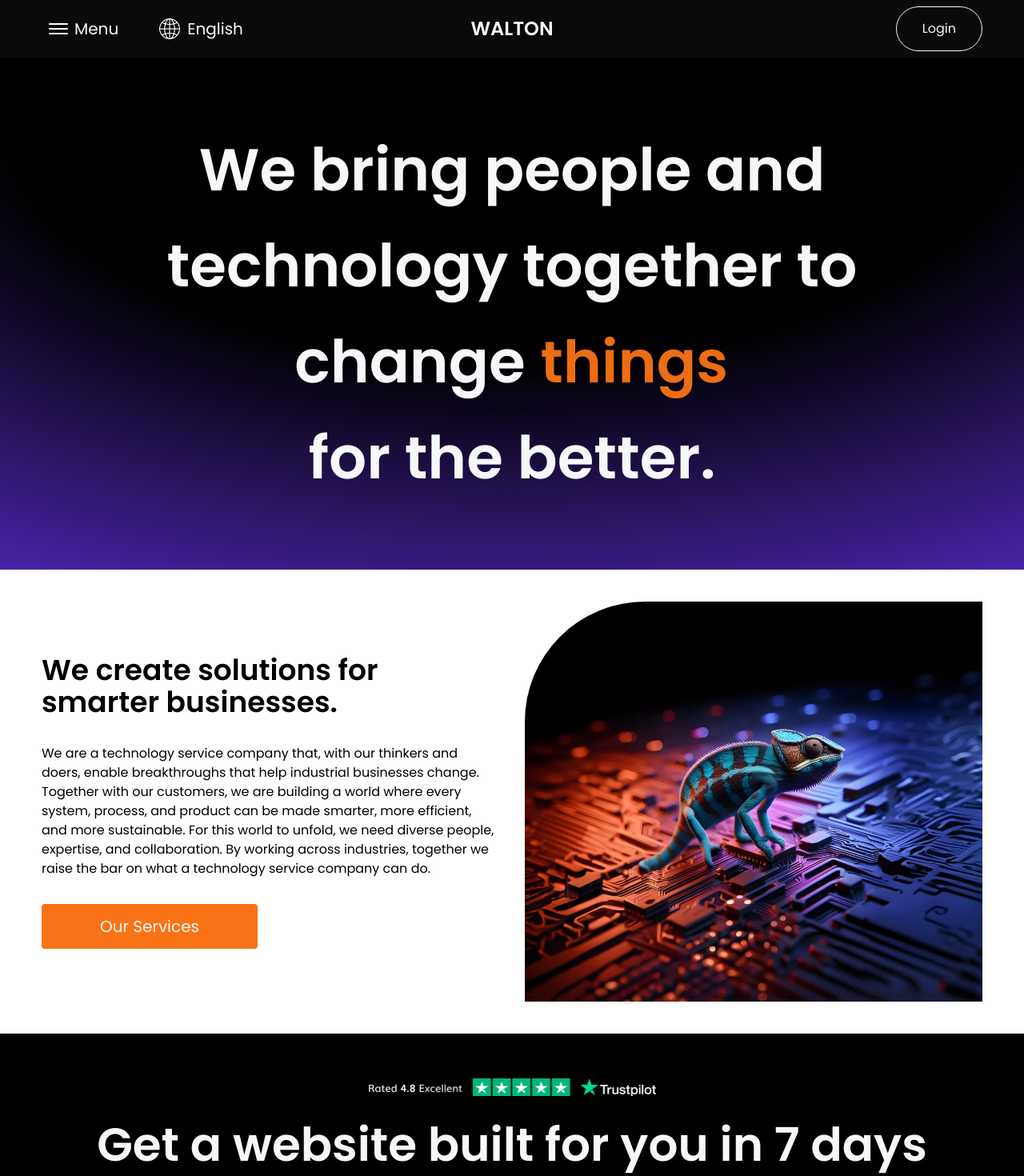
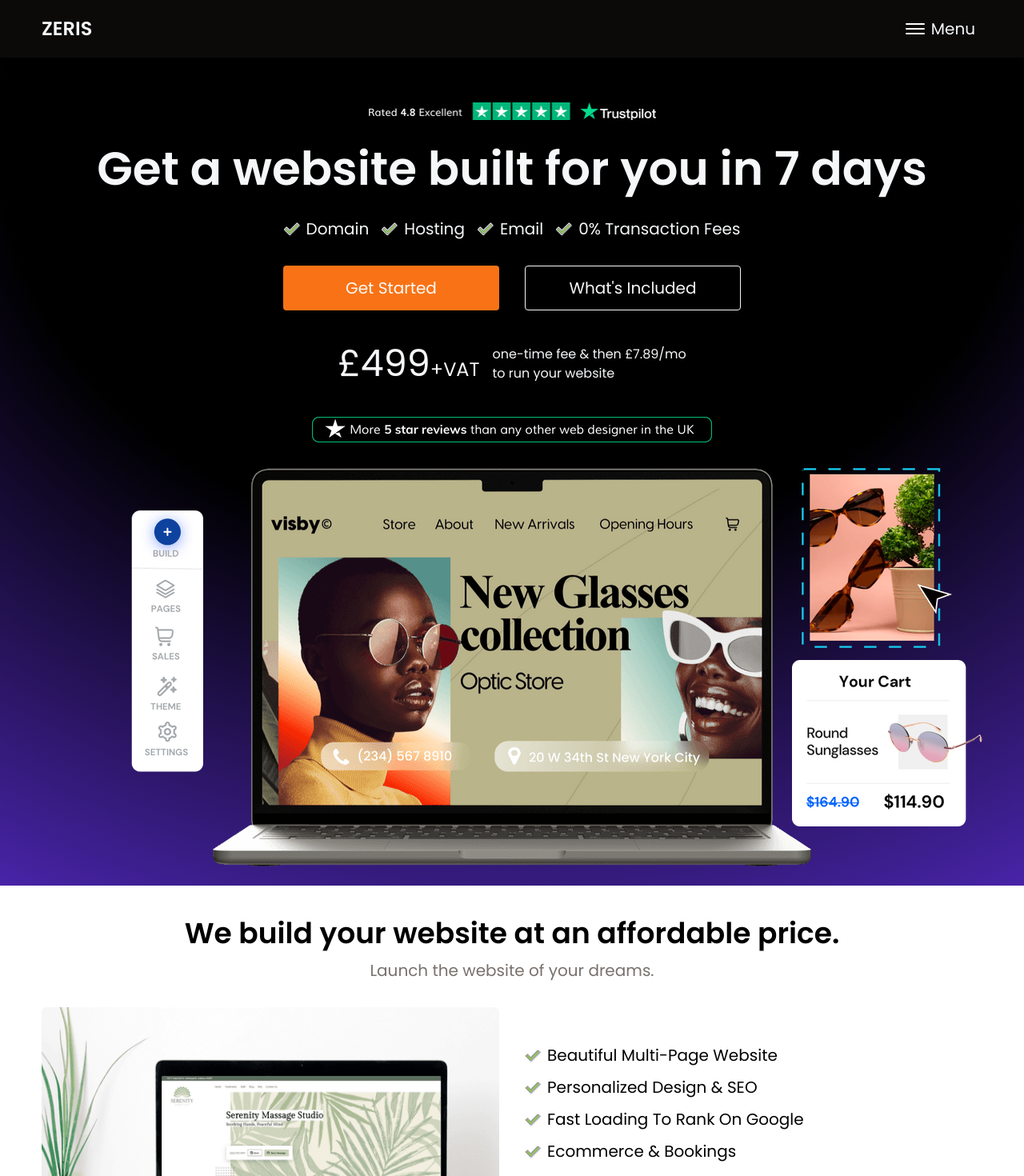
Before and after one commit to glimmrz/ueni_clone, a Next.js app: page / in a window 1280 px wide. Shown: the top 1470 px of the page at 80% size. Built offline with nearby package versions, Linux system fonts and the light colour scheme.

Commit message:
init zeris

```diff
--- a/src/app/(landing)/layout.jsx
+++ b/src/app/(landing)/layout.jsx
@@ -2,7 +2,6 @@ import { Footer } from "@/components/footer";
 import { PreviewModal } from "@/components/modals/preview-modal";
 import { VideoModal } from "@/components/modals/video-modal";
 import { Navbar } from "@/components/navbars/navbar";
-import { LanguageSidebar } from "@/components/sidebars/language-sidebar";
 import { MenuSidebar } from "@/components/sidebars/menu-sidebar";
 
 export default function Layout({ children }) {
@@ -14,7 +13,6 @@ export default function Layout({ children }) {
       <PreviewModal />
       <VideoModal />
       <MenuSidebar />
-      <LanguageSidebar />
     </>
   );
 }
--- a/src/app/(landing)/page.jsx
+++ b/src/app/(landing)/page.jsx
@@ -1,10 +1,8 @@
-import { About } from "@/components/about";
 import { CustomerReview } from "@/components/customer-review";
 import { Differences } from "@/components/differences/defferences";
 import { Faq } from "@/components/faq/faq";
 import { Features } from "@/components/features";
 import { Hero } from "@/components/hero/hero";
-import { Landing } from "@/components/landing";
 import { Process } from "@/components/process/process";
 import { Refund } from "@/components/refund";
 import { Services } from "@/components/services/services";
@@ -29,8 +27,6 @@ const review2 = {
 export default function Home() {
   return (
     <>
-      <Landing />
-      <About />
       <Hero />
       <Features />
       <Process />
--- a/src/components/about.jsx
+++ /dev/null
@@ -1,38 +0,0 @@
-import Image from "next/image";
-import tech from "@/assets/tech.webp";
-import { Section } from "./section";
-import { Title } from "./title";
-import { Button } from "./ui/button";
-
-export function About() {
-  return (
-    <Section className="pt-0">
-      <div className="grid md:grid-cols-2 gap-8 items-center">
-        <div className="space-y-8">
-          <Title
-            title="We create solutions for smarter businesses."
-            className="text-left"
-          />
-
-          <p>
-            We are a technology service company that, with our thinkers and
-            doers, enable breakthroughs that help industrial businesses change.
-            Together with our customers, we are building a world where every
-            system, process, and product can be made smarter, more efficient,
-            and more sustainable. For this world to unfold, we need diverse
-            people, expertise, and collaboration. By working across industries,
-            together we raise the bar on what a technology service company can
-            do.
-          </p>
-
-          <Button className="w-full md:w-fit">our services</Button>
-        </div>
-        <div className="row-start-1 md:col-start-2">
-          <figure className="relative h-[340px] md:h-[500px] w-full rounded-tl-[150px] overflow-hidden">
-            <Image src={tech} alt="cameleon" fill className="object-cover" />
-          </figure>
-        </div>
-      </div>
-    </Section>
-  );
-}
--- a/src/components/landing.jsx
+++ /dev/null
@@ -1,60 +0,0 @@
-"use client";
-
-import { useEffect, useState, useRef } from "react";
-import { Heading } from "./heading";
-import { Section } from "./section";
-import Image from "next/image";
-import bg from "@/assets/bg_static.png";
-import { Background } from "./background";
-
-export function Landing() {
-  const [currentIndex, setCurrentIndex] = useState(0);
-  const [isAnimating, setIsAnimating] = useState(false);
-  const words = ["people", "businesses", "things"];
-
-  useEffect(() => {
-    const intervalId = setInterval(() => {
-      setIsAnimating(true);
-
-      setTimeout(() => {
-        setCurrentIndex((prevIndex) => (prevIndex + 1) % words.length);
-        setIsAnimating(false);
-      }, 500);
-    }, 3000);
-
-    return () => clearInterval(intervalId);
-  }, [words.length]);
-
-  return (
-    <Background>
-      <div className="relative h-fit md:h-[80vh] w-full flex items-center justify-center overflow-hidden">
-        <Section sectionStyles="mt-0 md:mt-0">
-          <Heading className="text-center leading-snug md:leading-relaxed text-4xl lg:text-[74px] text-background">
-            <span className="sr-only">
-              We bring people and technology together to change{" "}
-              {words[currentIndex]} for the better.
-            </span>
-            <span aria-hidden="true">
-              We bring people and <br /> technology together to{" "}
-              <br className="hidden md:block" />{" "}
-              <span className="transition-transform duration-300">change</span>{" "}
-              <br className="md:hidden" />
-              <span className="inline-flex items-center justify-center">
-                <span
-                  className={`text-primary inline-block transition-all duration-1000 ease-in-out ${
-                    isAnimating ? "opacity-0 scale-75" : "opacity-100 scale-100"
-                  }`}
-                  style={{ transformOrigin: "center" }}
-                >
-                  {words[currentIndex]}
-                </span>
-              </span>
-              <br />
-              for the better.
-            </span>
-          </Heading>
-        </Section>
-      </div>
-    </Background>
-  );
-}
--- a/src/components/logo.jsx
+++ b/src/components/logo.jsx
@@ -9,7 +9,9 @@ export function Logo() {
     //   </figure>
     // </Link>
     <Link href="/">
-      <h1 className="text-background text-2xl font-semibold">WALTON</h1>
+      <h1 className="text-background text-2xl font-semibold uppercase">
+        zeris
+      </h1>
     </Link>
   );
 }
--- a/src/components/navbars/navbar.jsx
+++ b/src/components/navbars/navbar.jsx
@@ -3,15 +3,11 @@ import Link from "next/link";
 import { Container } from "../container";
 import { Logo } from "../logo";
 import { Button } from "../ui/button";
-import { useLanguageSidebar, useMenuSidebar } from "@/hooks/controllers";
+import { useMenuSidebar } from "@/hooks/controllers";
 import { Hamburger } from "./hamburger";
-import Image from "next/image";
-import planet from "@/assets/planet.png";
-import close from "@/assets/close.png";
 
 export function Navbar() {
   const { isOpen, onOpen, onClose } = useMenuSidebar();
-  const lanSidebar = useLanguageSidebar();
 
   const handleMenuSidebar = (e) => {
     e.stopPropagation();
@@ -23,26 +19,15 @@ export function Navbar() {
     }
   };
 
-  const handleLanguageSidebar = (e) => {
-    e.stopPropagation();
-
-    if (lanSidebar.isOpen) {
-      lanSidebar.onClose();
-    } else {
-      lanSidebar.onOpen();
-    }
-  };
-
   return (
     <nav className="sticky top-0 z-40 bg-foreground text-background">
       <Container>
-        <div className="h-full grid grid-cols-3 items-center capitalize text-lg">
-          {/* Menu-Language */}
-          <div className="flex items-center gap-0 md:gap-8">
-            {/* <MenuDropdown /> */}
+        <div className="h-full flex justify-between items-center capitalize text-lg">
+          <Logo />
 
+          {/* Login button */}
+          <div className="flex items-center justify-end gap-4">
             <Button
-              type="button"
               variant="outline"
               className="min-w-fit gap-2 bg-transparent p-2"
               onClick={handleMenuSidebar}
@@ -52,57 +37,6 @@ export function Navbar() {
                 {isOpen ? "close" : "Menu"}
               </span>
             </Button>
-
-            {/* Language */}
-            <Button
-              onClick={handleLanguageSidebar}
-              variant="outline"
-              className="min-w-fit gap-2 bg-transparent p-2"
-            >
-              <div className="h-7 w-7 flex items-center overflow-hidden">
-                <div
-                  className={`transition-all duration-300 ${
-                    lanSidebar.isOpen ? "-translate-x-7" : "translate-x-0"
-                  }`}
-                >
-                  <figure className="h-7 w-7 relative">
-                    <Image
-                      src={planet}
-                      alt=""
-                      className="object-contain"
-                      fill
-                    />
-                  </figure>
-                </div>
-                <div
-                  className={`transition-all duration-300 ${
-                    !lanSidebar.isOpen ? "translate-x-7" : "-translate-x-6"
-                  }`}
-                >
-                  <figure className="h-7 w-7 relative">
-                    <Image src={close} alt="" className="object-contain" fill />
-                  </figure>
-                </div>
-              </div>
-              <span className="hidden md:block">
-                {lanSidebar.isOpen ? "close" : "English"}
-              </span>
-            </Button>
-          </div>
-          <div className="flex items-center justify-center">
-            <Logo />
-          </div>
-
-          {/* Login button */}
-          <div className="flex items-center justify-end">
-            <Link href="/auth">
-              <Button
-                variant="outline"
-                className="bg-transparent px-2 md:px-8 text-lg md:text-base md:border-background gap-2 rounded-full min-w-fit "
-              >
-                <span>login</span>
-              </Button>
-            </Link>
           </div>
         </div>
       </Container>
--- a/src/components/sidebars/language-sidebar.jsx
+++ /dev/null
@@ -1,57 +0,0 @@
-"use client";
-
-import { useLanguageSidebar } from "@/hooks/controllers";
-import { Icon } from "../icon";
-import { Container } from "../container";
-import { useEffect, useRef } from "react";
-
-export function LanguageSidebar() {
-  const { isOpen, onClose } = useLanguageSidebar();
-  const sidebarRef = useRef(null);
-
-  const handleClick = (event) => {
-    if (isOpen && !sidebarRef?.current?.contains(event.target)) {
-      onClose();
-    }
-  };
-
-  useEffect(() => {
-    if (sidebarRef) {
-      document.addEventListener("click", handleClick);
-    }
-
-    return () => document.removeEventListener("click", handleClick);
-    // eslint-disable-next-line react-hooks/exhaustive-deps
-  }, [isOpen]);
-
-  return (
-    <aside
-      ref={sidebarRef}
-      className={`bg-foreground fixed top-0 left-0 h-screen md:h-[60vh] transition-all duration-500 w-full -translate-y-full text-background text-2xl ${
-        isOpen ? "translate-y-0" : ""
-      }`}
-    >
-      <Container>
-        <div className="mt-32 space-y-4">
-          {[
-            { language: "English", icon: "usa" },
-            { language: "Spanish", icon: "spain" },
-            { language: "Portuguese", icon: "portugal" },
-          ].map((item, index) => (
-            <div
-              onClick={onClose}
-              key={index}
-              className="flex justify-between items-center max-w-60 relative group"
-            >
-              <span className="group-hover:text-primary transition-colors duration-500">
-                {item.language}
-              </span>
-              <span className="absolute bottom-0 left-0 w-full h-[2px] bg-primary origin-left scale-x-0 group-hover:scale-x-100 transition-transform duration-300 ease-out" />
-              <Icon icon={item.icon} size={28} />
-            </div>
-          ))}
-        </div>
-      </Container>
-    </aside>
-  );
-}
--- a/src/hooks/controllers.js
+++ b/src/hooks/controllers.js
@@ -7,12 +7,6 @@ export const usePreviewModal = create((set) => ({
 }));
 
 export const useMenuSidebar = create((set) => ({
-  isOpen: false,
-  onOpen: () => set({ isOpen: true }),
-  onClose: () => set({ isOpen: false }),
-}));
-
-export const useLanguageSidebar = create((set) => ({
   isOpen: false,
   onOpen: () => set({ isOpen: true }),
   onClose: () => set({ isOpen: false }),
```
Also changed, not shown: src/assets/close.png (deleted), src/assets/planet.png (deleted).
